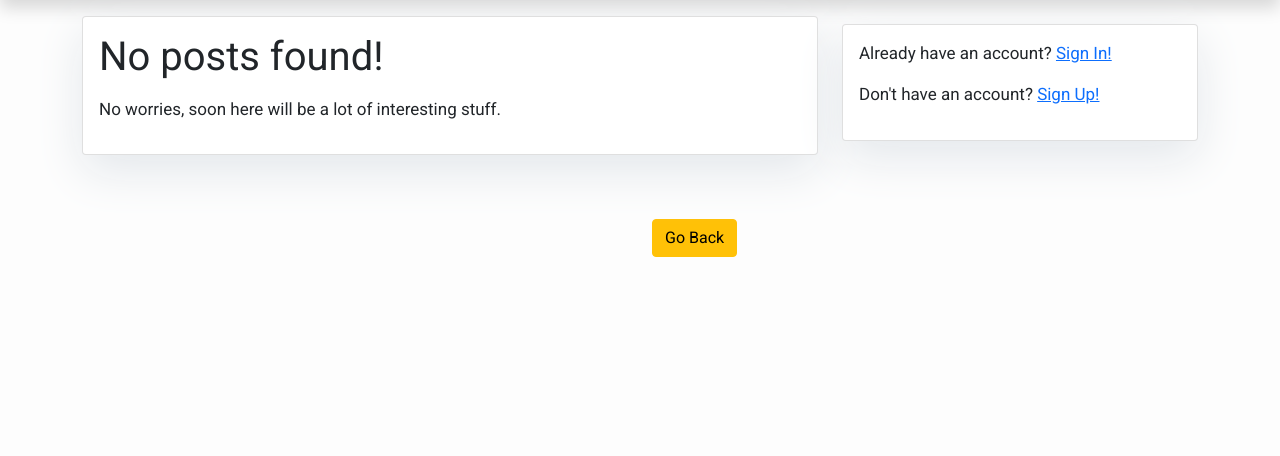
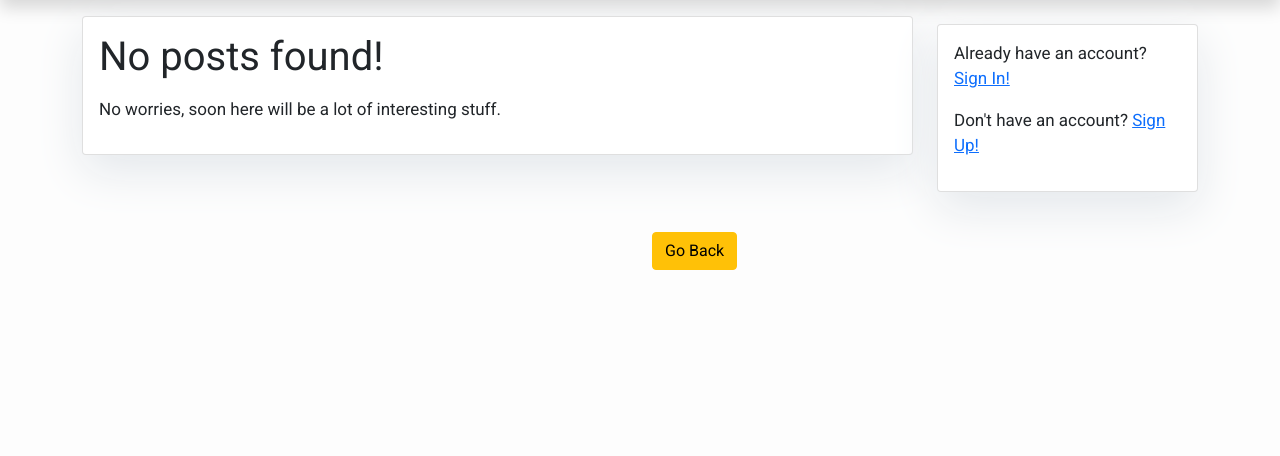
Before and after one commit to AivGitHub/qworpa, a Django app: page /blogs/ in a window 1280 px wide. Shown: the part 58-514 px from the top of the page. Run offline with Django 4.2, Linux system fonts and the light colour scheme; data that the repository does not hold is empty; some libraries are stand-ins or nearby versions.

Commit message:
Make main block wider

```diff
--- a/accounts/templates/accounts/base.html
+++ b/accounts/templates/accounts/base.html
@@ -28,7 +28,7 @@
         <div class="overlay"></div>
         <div class="container">
           <div class="row">
-            <div class="col-md-8 col-md-10 mx-auto">
+            <div class="col-md-9 col-md-10 mx-auto">
               <div class="site-heading">
                 <h3 class=" site-heading my-4 mt-3 text-white">
                   {{ news_header.title }}
@@ -44,7 +44,7 @@
       {% endif %}
       {% block content %}
       <div class="row">
-        <div class="col-md-8 mb-4 mt-3 left top">
+        <div class="col-md-9 mb-4 mt-3 left top">
           {% block content_row_col %}{% endblock %}
         </div>
         {% block sidebar %}{% include 'accounts/includes/sidebar.html' %}{% endblock sidebar %}
--- a/accounts/templates/accounts/errors/error_404.html
+++ b/accounts/templates/accounts/errors/error_404.html
@@ -4,7 +4,7 @@
 {% block content %}
 <div class="container">
   <div class="row">
-    <div class="col-md-8 card mb-4 mt-3 left top">
+    <div class="col-md-9 card mb-4 mt-3 left top">
       <div class="card-body">
         <h1>
           {% trans "Page not found" %}
--- a/accounts/templates/accounts/errors/error_500.html
+++ b/accounts/templates/accounts/errors/error_500.html
@@ -4,7 +4,7 @@
 {% block content %}
 <div class="container">
   <div class="row">
-    <div class="col-md-8 card mb-4 mt-3 left top">
+    <div class="col-md-9 card mb-4 mt-3 left top">
       <div class="card-body">
         <h1>
           {% trans "Something went wrong" %}
--- a/accounts/templates/accounts/includes/sidebar.html
+++ b/accounts/templates/accounts/includes/sidebar.html
@@ -8,7 +8,7 @@
 {% endblock %}
 
 {% block sidebar %}
-<div class="col-md-4 float-right">
+<div class="col-md-3 float-right">
   <div class="card my-4">
     {% if user.is_authenticated %}
     <h5 class="card-header">{% trans "Last news" %}</h5>
--- a/authentications/templates/authentications/sign_in.html
+++ b/authentications/templates/authentications/sign_in.html
@@ -9,7 +9,7 @@
 {% block content %}
   {{ block.super }}
   <div class="row">
-    <div class="col-md-8 card mt-3 left top">
+    <div class="col-md-9 card mt-3 left top">
       <div class="card-body">
         <p>{% trans "Don't have an account?" %} <a href="{% url 'sign-up' %}">{% trans "Sign Up!" %}</a></p>
         <p>{% trans "Forgot password?" %} <a href="{% url 'reset-password' %}">{% trans "Reset!" %}</a></p>
--- a/blogs/templates/blogs/post_list.html
+++ b/blogs/templates/blogs/post_list.html
@@ -41,7 +41,7 @@
 {{ block.super }}
 {% if page_obj.has_other_pages %}
 <div class="row">
-  <div class="col-md-8 mb-4 mt-1 left top">
+  <div class="col-md-9 mb-4 mt-1 left top">
     {% include "accounts/includes/pagination.html" with page_obj=page_obj %}
   </div>
 </div>
```
